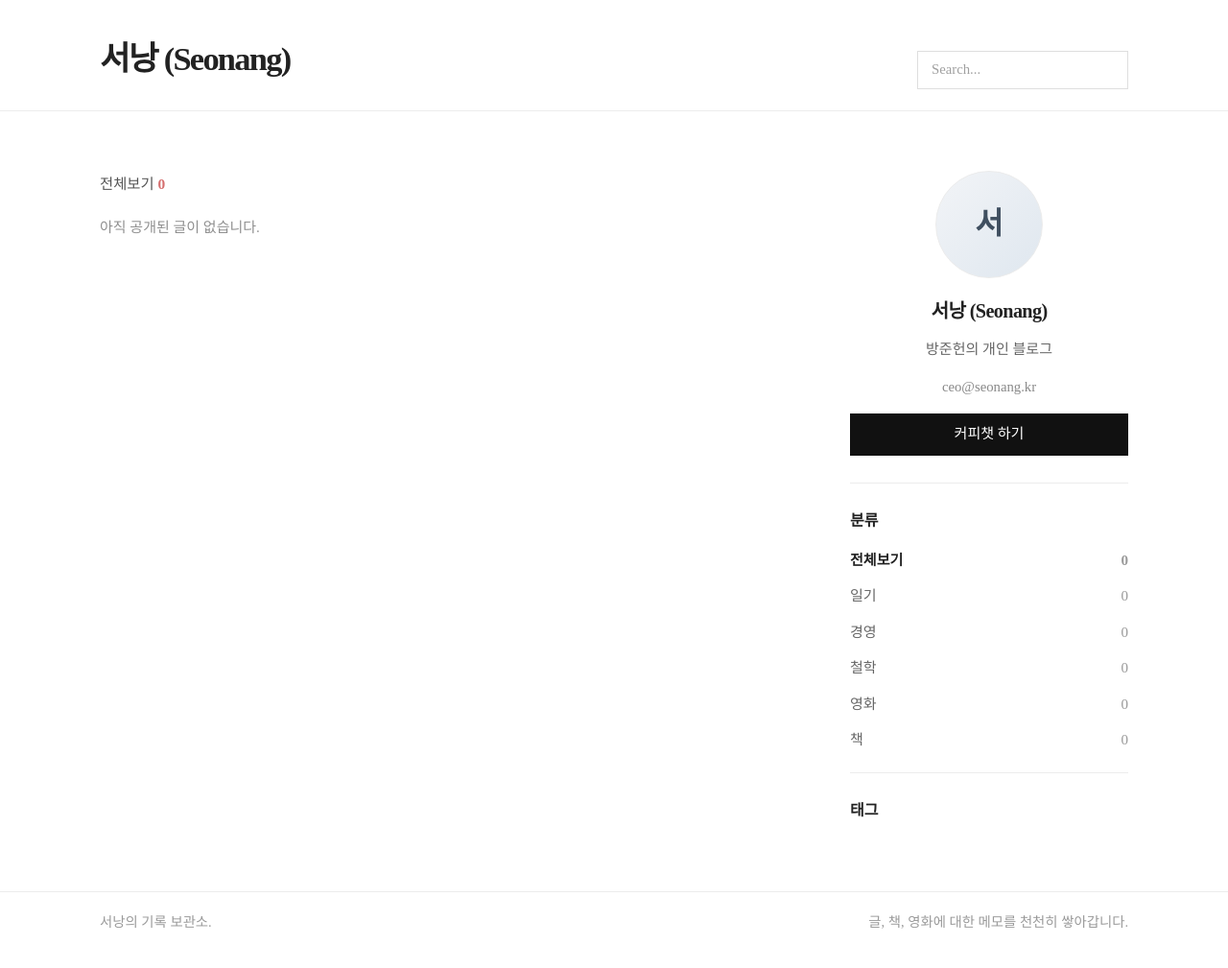
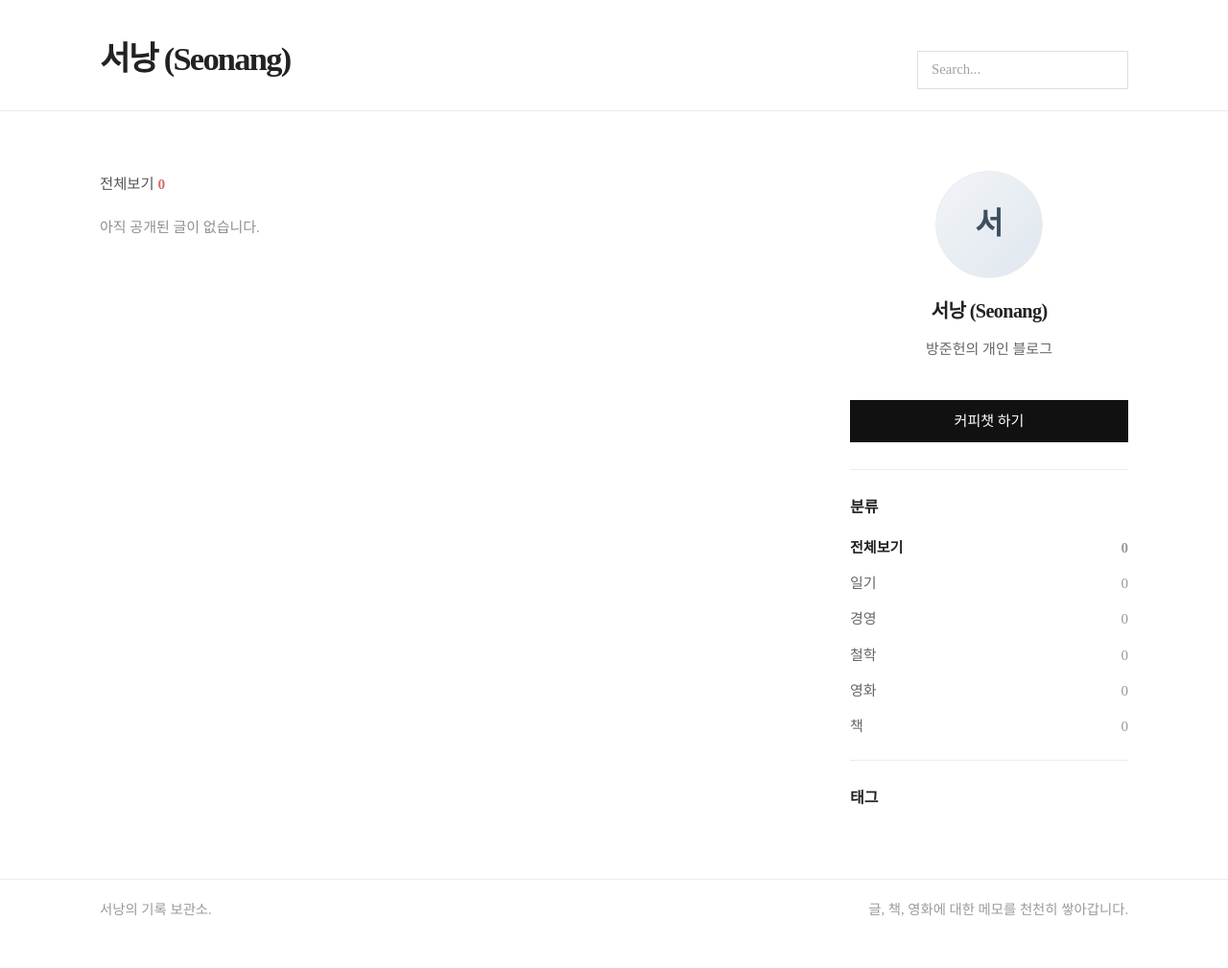
Before and after one commit to seonang/seonang.github.io, a Jekyll site: the page built from index.html, in a window 1280 px wide. Shown: the whole page at 96% size. Built offline with Jekyll 4.4.1, drawn with Linux system fonts in a browser that asks for light colours; some web fonts are replaced.

Commit message:
Update _config.yml

```diff
--- a/_config.yml
+++ b/_config.yml
@@ -1,12 +1,12 @@
 title: "서낭"
-description: "서낭의 글과 감상을 담는 공간"
+description: "글과 감상을 담는 공간"
 url: "https://seonang.kr"
 baseurl: ""
 timezone: "Asia/Seoul"
 lang: "ko"
 markdown: kramdown
 permalink: /blog/:year/:month/:day/:title/
-contact_email: "ceo@seonang.kr"
+contact_email: ""
 coffee_chat_url: "/contact/#contact-form"
 
 collections:
```
